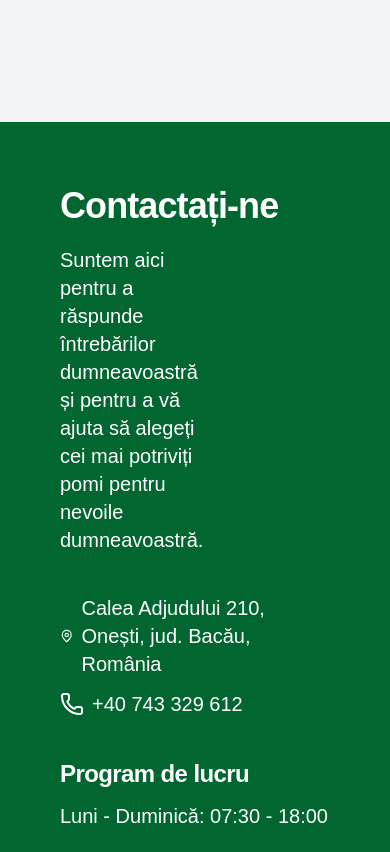
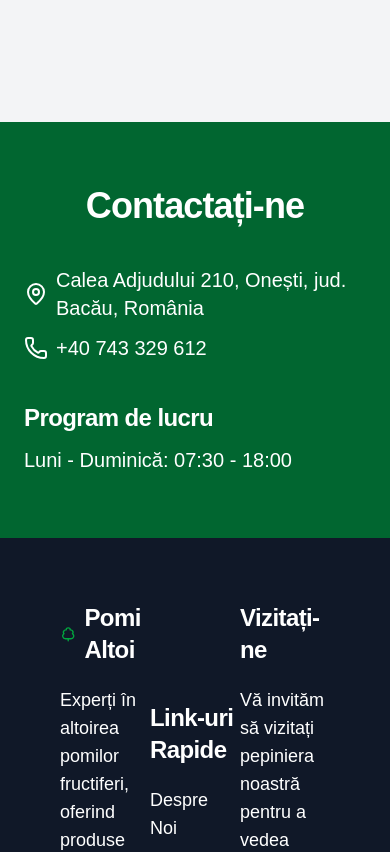
Before and after one commit to freelancing-portofolio/pomi_altoi, a Next.js app: page / in a window 390 px wide. Shown: the part 2920-3772 px from the top of the page. Built offline with nearby package versions, Linux system fonts and the light colour scheme.

Commit message:
contact section done (#38)

```diff
--- a/src/components/contactsection.tsx
+++ b/src/components/contactsection.tsx
@@ -6,12 +6,12 @@ export default function ContactSection() {
    return (
       <main>
          <section id='contact'>
-            <div className='px-15 py-16 text-white bg-green-800 flex flex-col gap-10'>
+            <div className='px-6 xl:px-15 py-16 text-white bg-green-800 flex flex-col gap-10'>
                <div className='flex flex-col gap-5'>
-                  <h1 className='tracking-tight text-4xl font-bold'>
+                  <h1 className='text-center sm:text-left tracking-tight text-4xl font-bold'>
                      Contactați-ne
                   </h1>
-                  <p className='text-xl max-w-[50%]'>
+                  <p className='hidden md:block text-xl max-w-[50%]'>
                      Suntem aici pentru a răspunde întrebărilor dumneavoastră și
                      pentru a vă ajuta să alegeți cei mai potriviți pomi pentru
                      nevoile dumneavoastră.
@@ -19,13 +19,13 @@ export default function ContactSection() {
                </div>
                <div className='flex flex-col gap-3'>
                   <div className='flex flex-row gap-2 items-center'>
-                     <MapPin className='h-6 w-6' />
+                     <MapPin className='h-6 w-6 shrink-0' />
                      <p className='text-xl'>
                         Calea Adjudului 210, Onești, jud. Bacău, România
                      </p>
                   </div>
                   <div className='flex flex-row gap-2 items-center'>
-                     <Phone className='h-6 w-6' />
+                     <Phone className='h-6 w-6 shrink-0' />
                      <p className='text-xl'>+40 743 329 612</p>
                   </div>
                </div>
```
